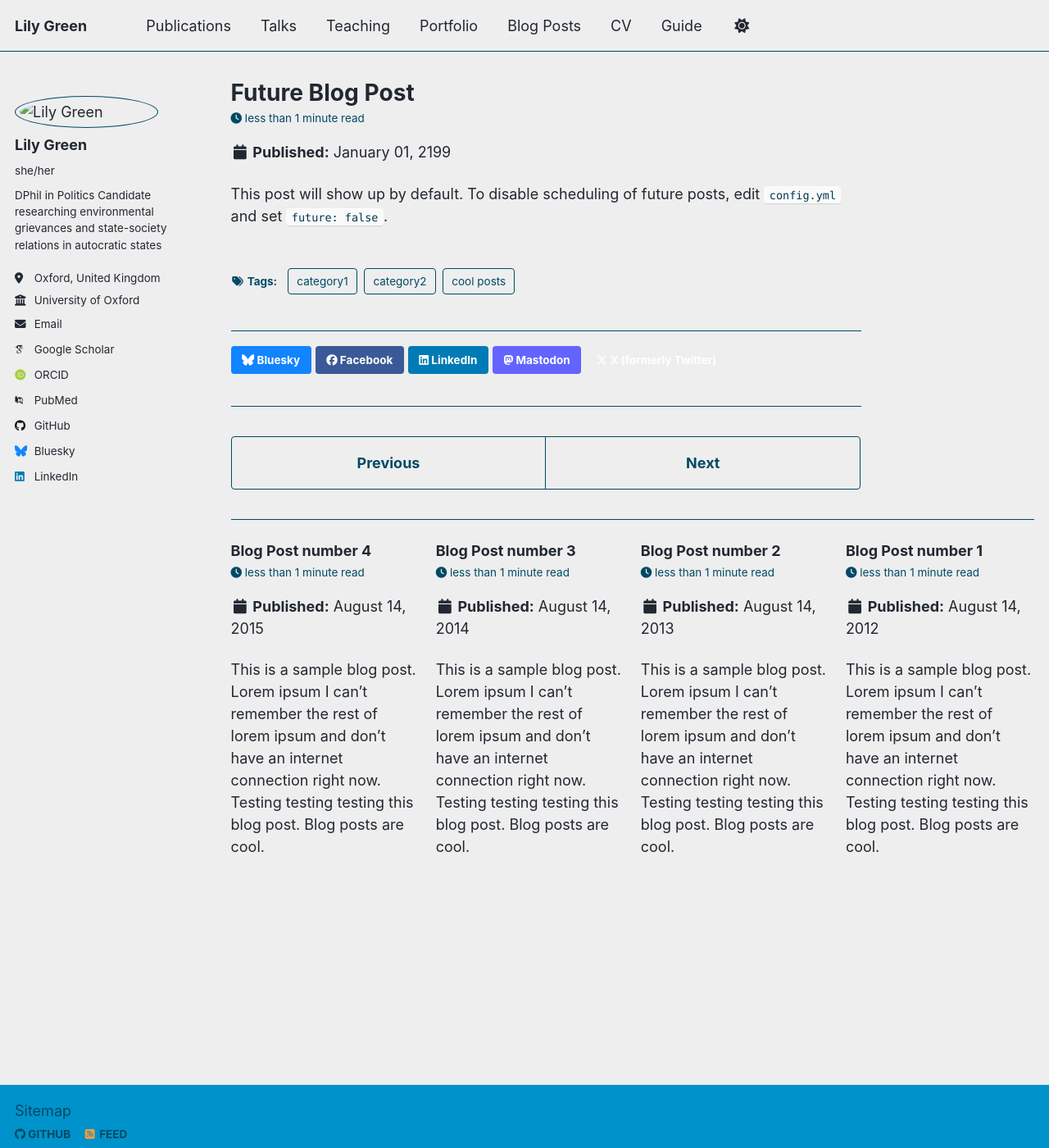
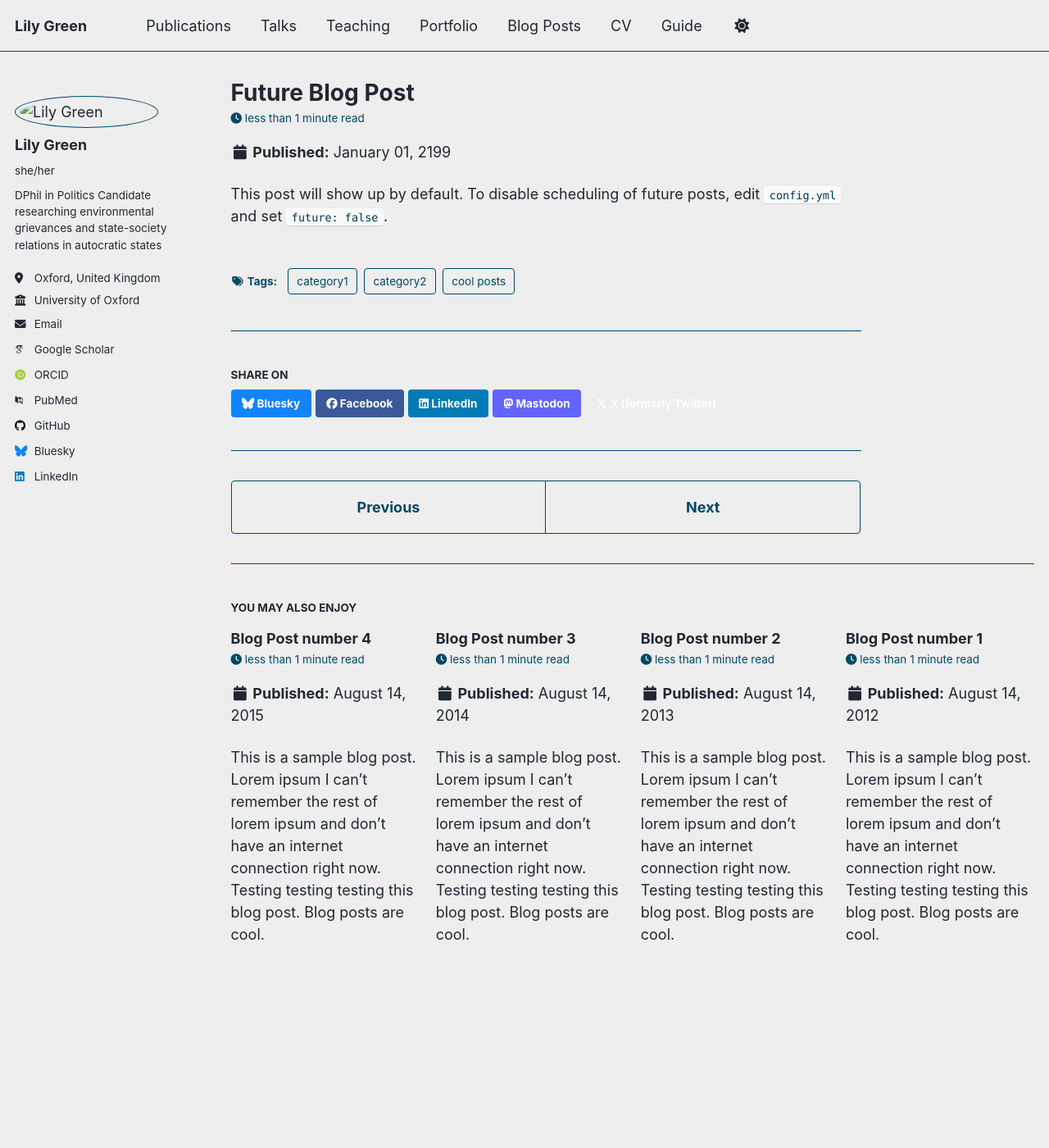
Before and after one commit to j-l-green/j-l-green, a Jekyll site: the page built from _posts/2199-01-01-future-post.md, in a window 1280 px wide and 1400 px high. Shown: the whole window at 82% size. Built offline with Jekyll 4.4.1, drawn with Linux system fonts in a browser that asks for light colours; some web fonts are replaced; a script that is not in the unit is left out.

```diff
--- a/_config.yml
+++ b/_config.yml
@@ -7,13 +7,14 @@
 # server process.
 
 # Basic Site Settings
-locale                   : "en-UK"
+locale                   : "en-GB"
+timezone                 : "Europe/London"
 site_theme               : "air" # Currently available options are "default", "air"
 title                    : "Lily Green"
 title_separator          : "-"
 name                     : &name "Lily Green"
 description              : &description "Lily Green's academic portfolio"   # Update this with a general description of your site, this is the default if not overridden by a page
-url                      : https://j-l-green.github.io # The base hostname & protocol for your site e.g. "https://[your GitHub username].github.io",
+url                      : "https://j-l-green.github.io" # The base hostname & protocol for your site e.g. "https://[your GitHub username].github.io",
                                                            # or if you already have some other page hosted on Github then use "https://[your GitHub username].github.io/[Your Repo Name]"
 baseurl                  : "" # the subpath of your site, e.g. "/blog"
 repository               : "j-l-green/j-l-green.github.io"
```
